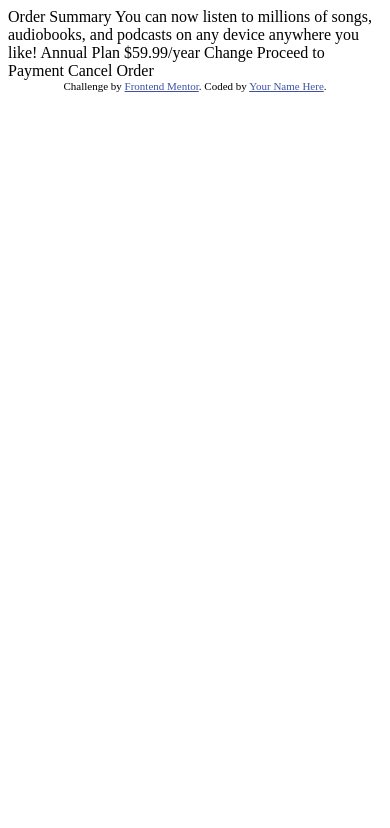
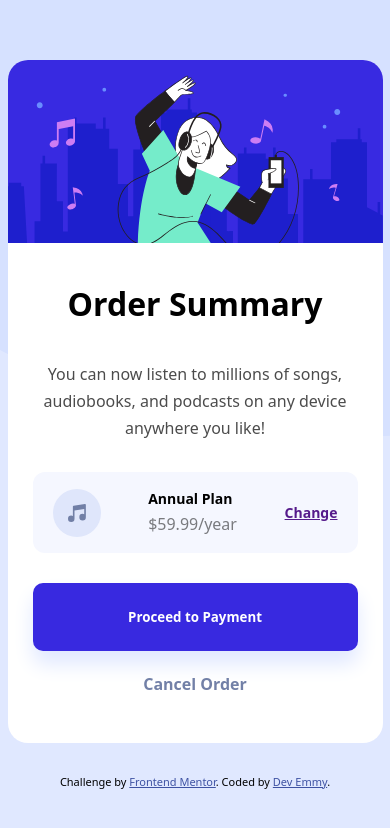
Before and after one commit to DevEmmy001/order-summary, a plain HTML site: page index.html in a window 390 px wide. Drawn offline with Linux system fonts and the light colour scheme.

Commit message:
added css for responsiveness

```diff
--- a/index.html
+++ b/index.html
@@ -1,37 +1,49 @@
 <!DOCTYPE html>
 <html lang="en">
   <head>
-  <meta charset="UTF-8">
-  <meta name="viewport" content="width=device-width, initial-scale=1.0"> <!-- displays site properly based on user's device -->
+    <meta charset="UTF-8" />
+    <meta name="viewport" content="width=device-width, initial-scale=1.0" />
+    <!-- displays site properly based on user's device -->
 
-  <link rel="icon" type="image/png" sizes="32x32" href="./images/favicon-32x32.png">
+    <link
+      rel="icon"
+      type="image/png"
+      sizes="32x32"
+      href="./images/favicon-32x32.png"
+    />
+    <link rel="stylesheet" href="style.css" />
 
     <title>Frontend Mentor | Order summary card</title>
-
-  <!-- Feel free to remove these styles or customise in your own stylesheet 👍 -->
-  <style>
-    .attribution { font-size: 11px; text-align: center; }
-    .attribution a { color: hsl(228, 45%, 44%); }
-  </style>
   </head>
   <body>
-
-  Order Summary
-
-  You can now listen to millions of songs, audiobooks, and podcasts on any
-  device anywhere you like!
-
-  Annual Plan
-  $59.99/year
-
-  Change
-
-  Proceed to Payment
-  Cancel Order
+    <main>
+      <img class="hero_image" src="images/illustration-hero.svg" alt="" />
+      <div class="main-contents">
+        <h1>Order Summary</h1>
+        <p class="description">
+          You can now listen to millions of songs, audiobooks, and podcasts on
+          any device anywhere you like!
+        </p>
+        <div class="duration_price">
+          <img src="images/icon-music.svg" alt="" />
+          <div class="plan_price">
+            <p>Annual Plan</p>
+            <span class="price_per_year">$59.99/year</span>
+          </div>
+          <a href=""> Change</a>
+        </div>
+        <div class="cta_buttons">
+          <button>Proceed to Payment</button>
+          <a href=""> Cancel Order</a>
+        </div>
+      </div>
+    </main>
 
     <div class="attribution">
-    Challenge by <a href="https://www.frontendmentor.io?ref=challenge" target="_blank">Frontend Mentor</a>.
-    Coded by <a href="#">Your Name Here</a>.
+      Challenge by
+      <a href="https://www.frontendmentor.io?ref=challenge" target="_blank"
+        >Frontend Mentor</a
+      >. Coded by <a href="#">Dev Emmy</a>.
     </div>
   </body>
 </html>
--- /dev/null
+++ b/style.css
@@ -0,0 +1,179 @@
+* {
+  margin: 0px;
+  padding: 0px;
+  line-height: 1.7;
+  font-family: system-ui, -apple-system, BlinkMacSystemFont, "Segoe UI", Roboto,
+    Oxygen, Ubuntu, Cantarell, "Open Sans", "Helvetica Neue", sans-serif;
+}
+.attribution {
+  font-size: 11px;
+  text-align: center;
+}
+.attribution a {
+  color: hsl(228, 45%, 44%);
+}
+:root {
+  /* primary */
+  --Pale_blue: hsl(225, 100%, 94%);
+  --Bright_blue: hsl(245, 75%, 52%);
+  /* Neutral */
+  --Very_pale_blue: hsl(225, 100%, 98%);
+  --Desaturated_blue: hsl(224, 23%, 55%);
+  --Dark_blue: hsl(223, 47%, 23%);
+}
+@media screen and (max-width: 375px) {
+  body {
+    background-color: var(--Pale_blue);
+    background-image: url(images/pattern-background-desktop.svg);
+    background-repeat: no-repeat;
+    font-size: 16px;
+    padding: 60px 25px 60px 25px;
+  }
+  main {
+    background-color: white;
+    border-radius: 20px;
+    margin-bottom: 30px;
+  }
+  .hero_image {
+    width: 100%;
+    border-top-left-radius: inherit;
+    border-top-right-radius: inherit;
+  }
+  .main-contents {
+    padding: 25px;
+  }
+  h1 {
+    text-align: center;
+  }
+  .description {
+    text-align: center;
+    margin-bottom: 30px;
+    margin-top: 30px;
+    opacity: 70%;
+  }
+  .duration_price {
+    display: flex;
+    background-color: var(--Very_pale_blue);
+    border-radius: 12px;
+    align-items: center;
+    padding: 15px 20px 15px 20px;
+    justify-content: space-between;
+    margin-bottom: 30px;
+    a {
+      font-weight: 900;
+      font-size: 14px;
+    }
+  }
+  .plan_price {
+    margin-right: 10px;
+    margin-left: 10px;
+    .price_per_year {
+      opacity: 50%;
+    }
+    p {
+      font-weight: 700;
+      font-size: 14px;
+    }
+  }
+  .cta_buttons {
+    display: grid;
+    grid-template-rows: 1fr 1fr;
+    text-align: center;
+    button {
+      padding: 20px;
+      width: 100%;
+      border: none;
+      border-radius: 10px;
+      color: white;
+      background-color: var(--Bright_blue);
+      font-weight: 900;
+      box-shadow: 0px 13px 20px 0px var(--Pale_blue);
+    }
+    a {
+      padding: 20px;
+      text-decoration: none;
+      font-weight: 900;
+      color: var(--Desaturated_blue);
+    }
+  }
+}
+@media screen and (min-width: 376px) and (max-width: 1440px) {
+  body {
+    background-color: var(--Pale_blue);
+    font-size: 16px;
+    padding: 60px 25px 60px 25px;
+    background-image: url(images/pattern-background-desktop.svg);
+    background-repeat: no-repeat;
+    display: flex;
+    flex-direction: column;
+    align-items: center;
+  }
+  main {
+    background-color: white;
+    border-radius: 20px;
+    margin-bottom: 30px;
+    width: 375px;
+  }
+  .hero_image {
+    width: 100%;
+    border-top-left-radius: inherit;
+    border-top-right-radius: inherit;
+  }
+  .main-contents {
+    padding: 25px;
+  }
+  h1 {
+    text-align: center;
+  }
+  .description {
+    text-align: center;
+    margin-bottom: 30px;
+    margin-top: 30px;
+    opacity: 70%;
+  }
+  .duration_price {
+    display: flex;
+    background-color: var(--Very_pale_blue);
+    border-radius: 12px;
+    align-items: center;
+    padding: 15px 20px 15px 20px;
+    justify-content: space-between;
+    margin-bottom: 30px;
+    a {
+      font-weight: 900;
+      font-size: 14px;
+    }
+  }
+  .plan_price {
+    margin-right: 10px;
+    margin-left: 10px;
+    .price_per_year {
+      opacity: 50%;
+    }
+    p {
+      font-weight: 700;
+      font-size: 14px;
+    }
+  }
+  .cta_buttons {
+    display: grid;
+    grid-template-rows: 1fr 1fr;
+    text-align: center;
+    button {
+      padding: 20px;
+      width: 100%;
+      border: none;
+      border-radius: 10px;
+      color: white;
+      background-color: var(--Bright_blue);
+      font-weight: 900;
+      box-shadow: 0px 13px 20px 0px var(--Pale_blue);
+    }
+    a {
+      padding: 20px;
+      text-decoration: none;
+      font-weight: 900;
+      color: var(--Desaturated_blue);
+    }
+  }
+}
```
Lines whose indentation alone changed are shown as unchanged.
